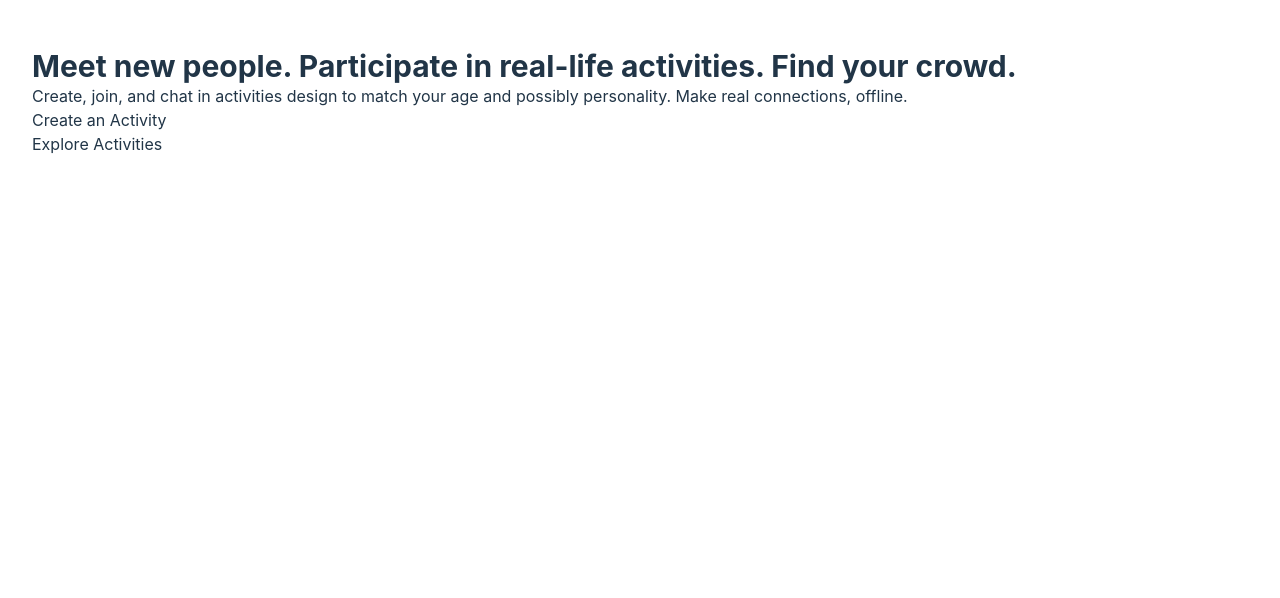
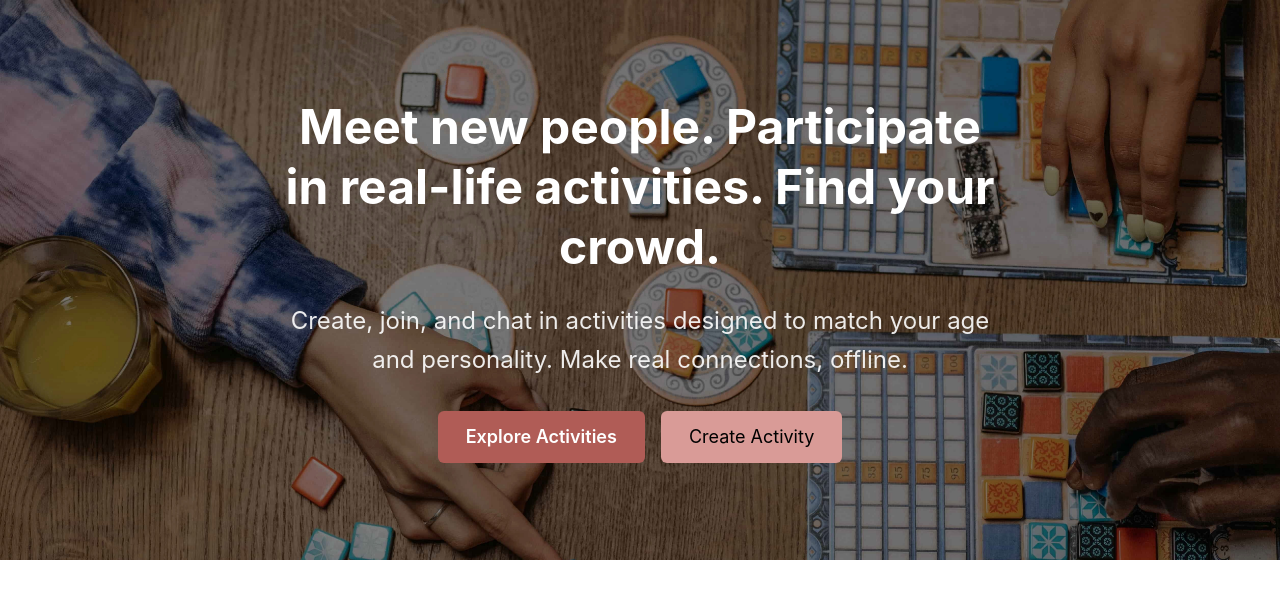
Before and after one commit to tadasmak/socialize_project_frontend, a React (Vite) app: page / in a window 1280 px wide. Shown: the top 598 px of the page. Built offline with nearby package versions, Linux system fonts and the light colour scheme; no server answers.

Commit message:
Create Welcome landing page with cover section and headers

```diff
--- a/src/App.css
+++ b/src/App.css
@@ -5,21 +5,27 @@
 .bg-gradient {
   background-image: linear-gradient(to right, #5f403e, #574537, #35353d) !important;
 }
+
 .bg-coral {
   background-color: #b05c56;
 }
+
 .border-coral {
   border-color: #b05c56;
 }
+
 .text-coral {
   color: #b05c56;
 }
+
 .text-coral-light {
   color: #d6837f;
 }
+
 .hover\:bg-coral-darker:hover:not(:disabled) {
   background-color: #a44f4a;
 }
+
 .focus\:ring-bg-coral:focus {
   --tw-ring-color: #b05c56;
 }
--- a/src/App.tsx
+++ b/src/App.tsx
@@ -34,7 +34,7 @@ const MainLayout: React.FC<{ children?: ReactNode }> = ({ children }) => (
 
 const NoNavLayout: React.FC<{ children?: ReactNode }> = ({ children }) => (
   <div className="flex flex-col h-full">
-    <main className="flex flex-col w-full h-full mx-auto mt-12 max-w-7xl px-4 sm:px-6 lg:px-8 pb-12">
+    <main className="flex flex-col w-full h-full mx-auto">
       {children ?? <Outlet />}
     </main>
   </div>
--- a/src/pages/Welcome.tsx
+++ b/src/pages/Welcome.tsx
@@ -1,11 +1,33 @@
+import { Link } from 'react-router-dom';
+
+import coverImage from "../assets/welcome_cover.jpg";
+
 const Welcome = () => {
     return (
-        <div className="w-full">
-            <h1 className="text-3xl font-bold">Meet new people. Participate in real-life activities. Find your crowd.</h1>
-            <p>Create, join, and chat in activities design to match your age and possibly personality. Make real connections, offline.</p>
-            <div>
-                <div className="">Create an Activity</div>
-                <div className="">Explore Activities</div>
+        <div className="w-full p-0">
+            <div
+                className="flex justify-center items-center relative h-[70vh] w-full bg-cover bg-center"
+                style={{ backgroundImage: `url(${coverImage})` }}
+            >
+                <div className="relative z-10 flex flex-col items-center text-center text-white w-[90%] max-w-3xl px-4">
+                    <h1 className="text-3xl md:text-5xl font-bold leading-tight mb-6">
+                        Meet new people. Participate in real-life activities. Find your crowd.
+                    </h1>
+
+                    <p className="text-lg md:text-2xl text-white/90 leading-relaxed mb-8">
+                        Create, join, and chat in activities designed to match your age and
+                        personality. Make real connections, offline.
+                    </p>
+
+                    <div className="flex flex-wrap justify-center gap-4">
+                        <Link to="/activities" className="bg-coral font-semibold text-white rounded-md py-2 px-5 md:py-3 md:px-7 md:text-lg hover:bg-coral-darker cursor-pointer transition-colors">
+                            Explore Activities
+                        </Link>
+                        <Link to="/activities/new" className="bg-[#d99b97] text-black rounded-md py-2 px-5 md:py-3 md:px-7 md:text-lg cursor-pointer transition-colors">
+                            Create Activity
+                        </Link>
+                    </div>
+                </div>
             </div>
         </div>
     );
```
Also changed, not shown: src/assets/welcome_cover.jpg (added).
